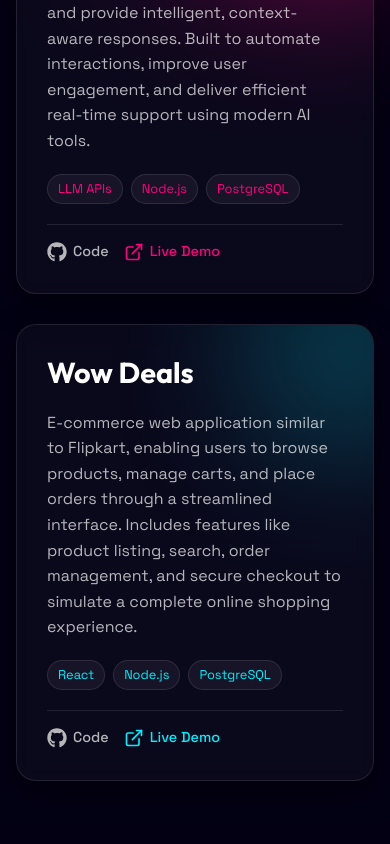
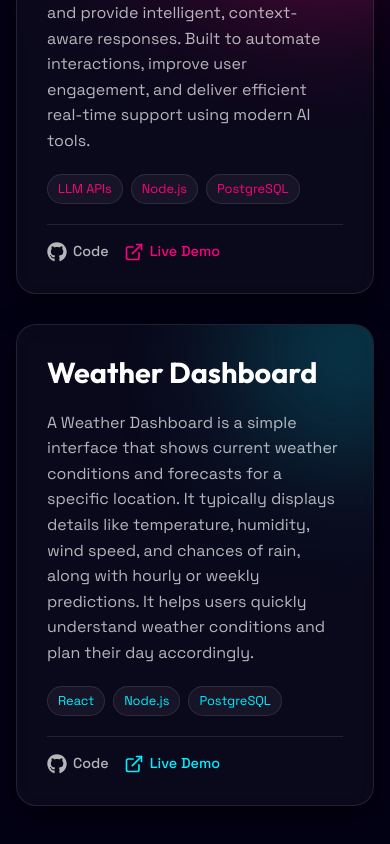
Before and after one commit to logesh-udhayakumar/loki-portfolio, a React (Vite) app: page /projects in a window 390 px wide. Shown: the part 815-1659 px from the top of the page. Before the commit the page ends 1636 px from the top, so only its background shows below. Built offline with nearby package versions, Linux system fonts and the light colour scheme.

Commit message:
Add custom favicon and fix mobile desktop-view layout

```diff
--- a/src/pages/Home.jsx
+++ b/src/pages/Home.jsx
@@ -104,10 +104,10 @@ const Home = () => {
               initial={{ opacity: 0, y: 20 }}
               animate={{ opacity: 1, y: 0 }}
               transition={{ delay: 0.4 }}
-              style={{ fontSize: 'clamp(2rem, 9vw, 4.8rem)', lineHeight: '1.1', marginBottom: '16px' }}
+              style={{ fontSize: 'clamp(2.5rem, 5vw, 4.5rem)', lineHeight: '1.1', marginBottom: '16px' }}
             >
               <span style={{ whiteSpace: 'nowrap' }}>Logesh</span><br />
-              <span className="text-gradient-primary" style={{ whiteSpace: 'nowrap' }}>Udhayakumar</span>
+              <span className="text-gradient-primary" style={{ display: 'inline-block' }}>Udhayakumar</span>
             </motion.h1>
 
             <motion.p
@@ -237,9 +237,9 @@ const Home = () => {
         .hero-3d-bg {
           position: absolute;
           top: 10%;
-          right: 0;
-          width: 800px;
-          height: 800px;
+          right: -5%;
+          width: clamp(400px, 50vw, 800px);
+          height: clamp(400px, 50vw, 800px);
           z-index: 0;
           opacity: 0.85;
         }
@@ -311,7 +311,10 @@ const Home = () => {
           pointer-events: none; /* pass mouse events through to the canvas */
         }
         .hero-content {
+          position: relative;
+          z-index: 2;
           width: 55%;         /* occupy left half; canvas lives on the right */
+          min-width: 320px;
           display: flex;
           flex-direction: column;
           pointer-events: none; /* pass clicks through to canvas */
--- a/src/pages/Projects.jsx
+++ b/src/pages/Projects.jsx
@@ -19,17 +19,17 @@ const projectsData = [
     title: "AI Chat-bot",
     desc: "AI-powered chatbot application designed to understand user queries and provide intelligent, context-aware responses. Built to automate interactions, improve user engagement, and deliver efficient real-time support using modern AI tools.",
     tech: ["LLM APIs", "Node.js", "PostgreSQL"],
-    github: "https://github.com/logesh-udhayakumar/chat-bot",
-    demo: "#",
+    github: "https://github.com/logesh-udhayakumar/aria-chatbot",
+    demo: "https://aria-chatbot-eta.vercel.app/",
     color: "#ff0080"
   },
   {
     id: 3,
-    title: "Wow Deals",
-    desc: "E-commerce web application similar to Flipkart, enabling users to browse products, manage carts, and place orders through a streamlined interface. Includes features like product listing, search, order management, and secure checkout to simulate a complete online shopping experience.",
+    title: "Weather Dashboard",
+    desc: "A Weather Dashboard is a simple interface that shows current weather conditions and forecasts for a specific location. It typically displays details like temperature, humidity, wind speed, and chances of rain, along with hourly or weekly predictions. It helps users quickly understand weather conditions and plan their day accordingly.",
     tech: ["React", "Node.js", "PostgreSQL"],
-    github: "https://github.com/logesh-udhayakumar/wow-deals",
-    demo: "#",
+    github: "https://github.com/logesh-udhayakumar/weather_dashboard",
+    demo: "https://weatherboard-ecru.vercel.app/",
     color: "#00f0ff"
   }
 ];
```
Also changed, not shown: index.html (+1 -1 lines), public/favicon.svg (added).
